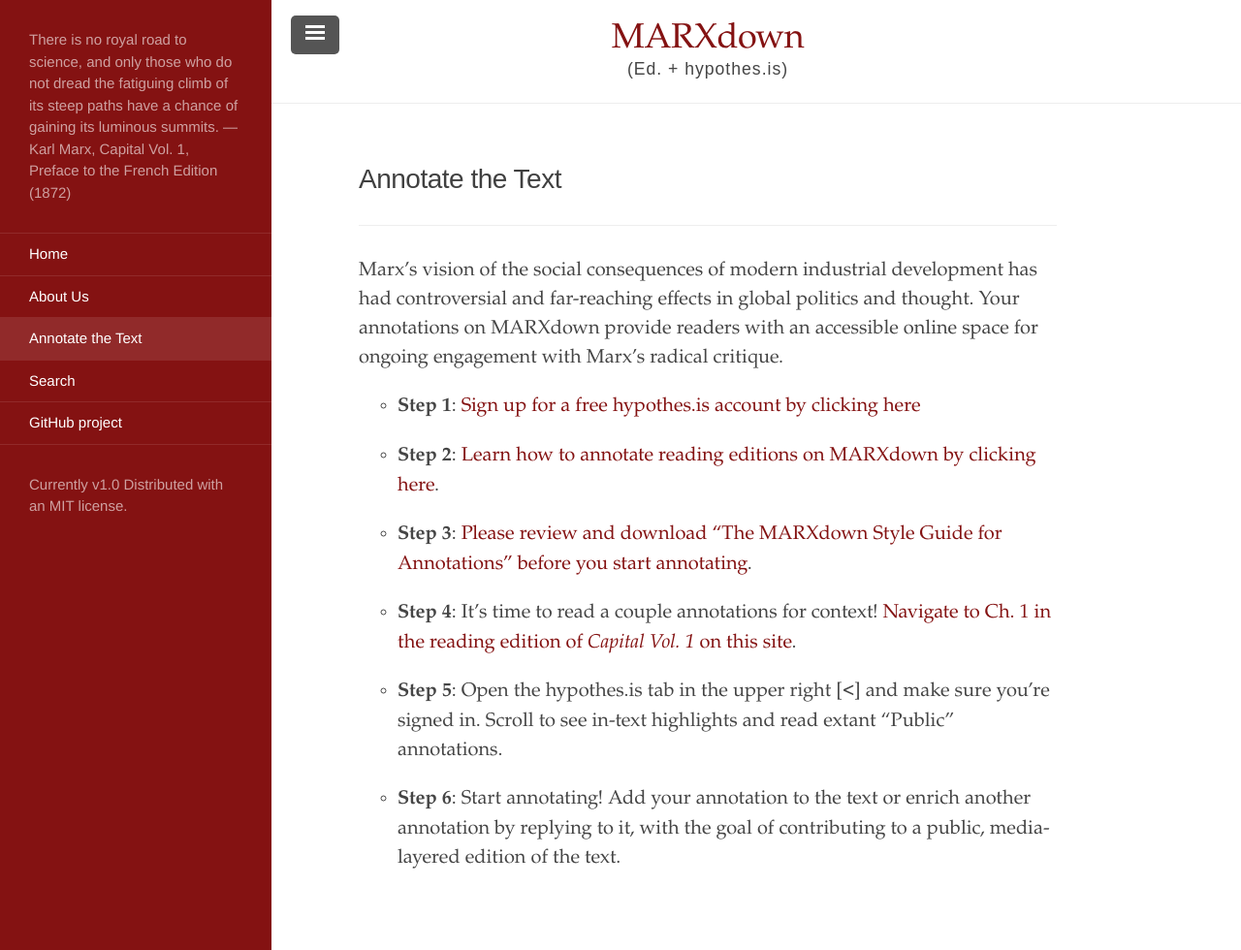
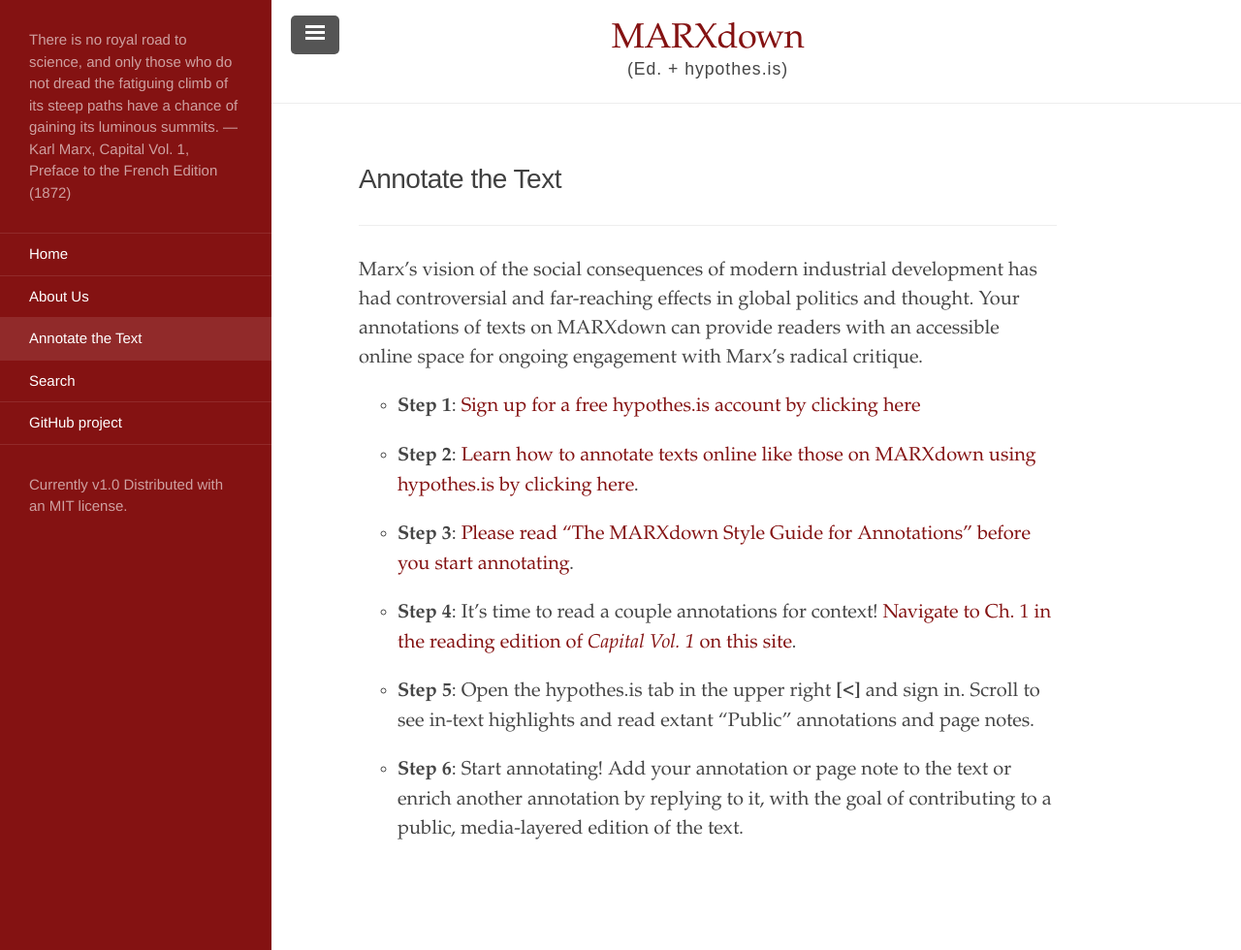
Before and after one commit to MARXdown/MARXdown.github.io, a Jekyll site: the page built from documentation.md, in a window 1280 px wide and 980 px high. Shown: the whole window at 97% size. Built offline with Jekyll 4.4.1, drawn with Linux system fonts in a browser that asks for light colours; a script that is not in the unit is left out.

Commit message:
dev note

```diff
--- a/documentation.md
+++ b/documentation.md
@@ -6,16 +6,16 @@
 
 * * *
 
-Marx's vision of the social consequences of modern industrial development has had controversial and far-reaching effects in global politics and thought. Your annotations on MARXdown provide readers with an accessible online space for ongoing engagement with Marx's radical critique.
+Marx's vision of the social consequences of modern industrial development has had controversial and far-reaching effects in global politics and thought. Your annotations of texts on MARXdown can provide readers with an accessible online space for ongoing engagement with Marx's radical critique.
 
 * **Step 1**: [Sign up for a free hypothes.is account by clicking here](https://web.hypothes.is/start/)
 
-* **Step 2**: [Learn how to annotate reading editions on MARXdown by clicking here](https://web.hypothes.is/quick-start-guide-for-students/).
+* **Step 2**: [Learn how to annotate texts online like those on MARXdown using hypothes.is by clicking here](https://web.hypothes.is/quick-start-guide-for-students/).
 
-* **Step 3**: [Please review and download "The MARXdown Style Guide for Annotations" before you start annotating](https://docs.google.com/document/d/14hfh7E9KhtJHpYjst5-CMwGYY_kEFJtXUpmQSema5Zs/edit?usp=sharing).
+* **Step 3**: [Please read "The MARXdown Style Guide for Annotations" before you start annotating](https://docs.google.com/document/d/14hfh7E9KhtJHpYjst5-CMwGYY_kEFJtXUpmQSema5Zs/edit?usp=sharing).
 
 * **Step 4**: It's time to read a couple annotations for context! [Navigate to Ch. 1 in the reading edition of *Capital Vol. 1* on this site](https://marxdown.github.io/texts/ch01/).
 
-* **Step 5**: Open the hypothes.is tab in the upper right [<] and make sure you're signed in. Scroll to see in-text highlights and read extant "Public" annotations.
+* **Step 5**: Open the hypothes.is tab in the upper right **[<]** and sign in. Scroll to see in-text highlights and read extant "Public" annotations and page notes.
 
-* **Step 6**: Start annotating! Add your annotation to the text or enrich another annotation by replying to it, with the goal of contributing to a public, media-layered edition of the text.
+* **Step 6**: Start annotating! Add your annotation or page note to the text or enrich another annotation by replying to it, with the goal of contributing to a public, media-layered edition of the text.
```
Also changed, not shown: index.md (+2 -2 lines).
